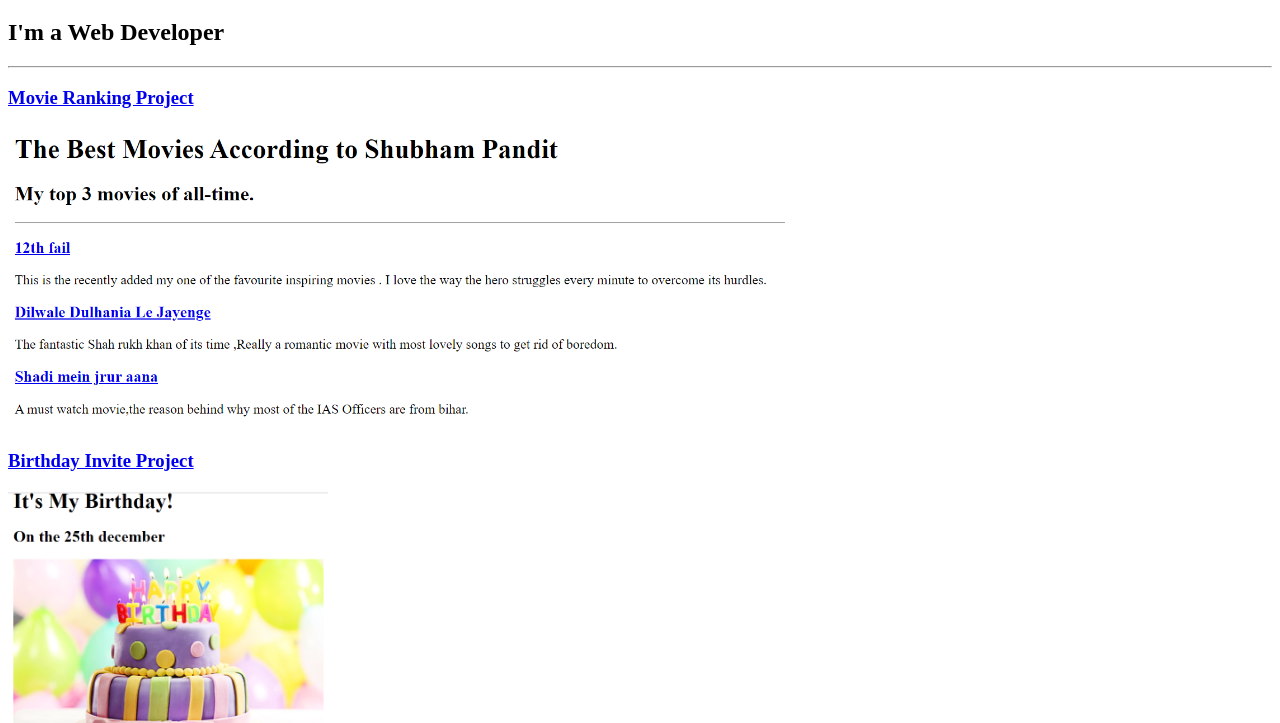
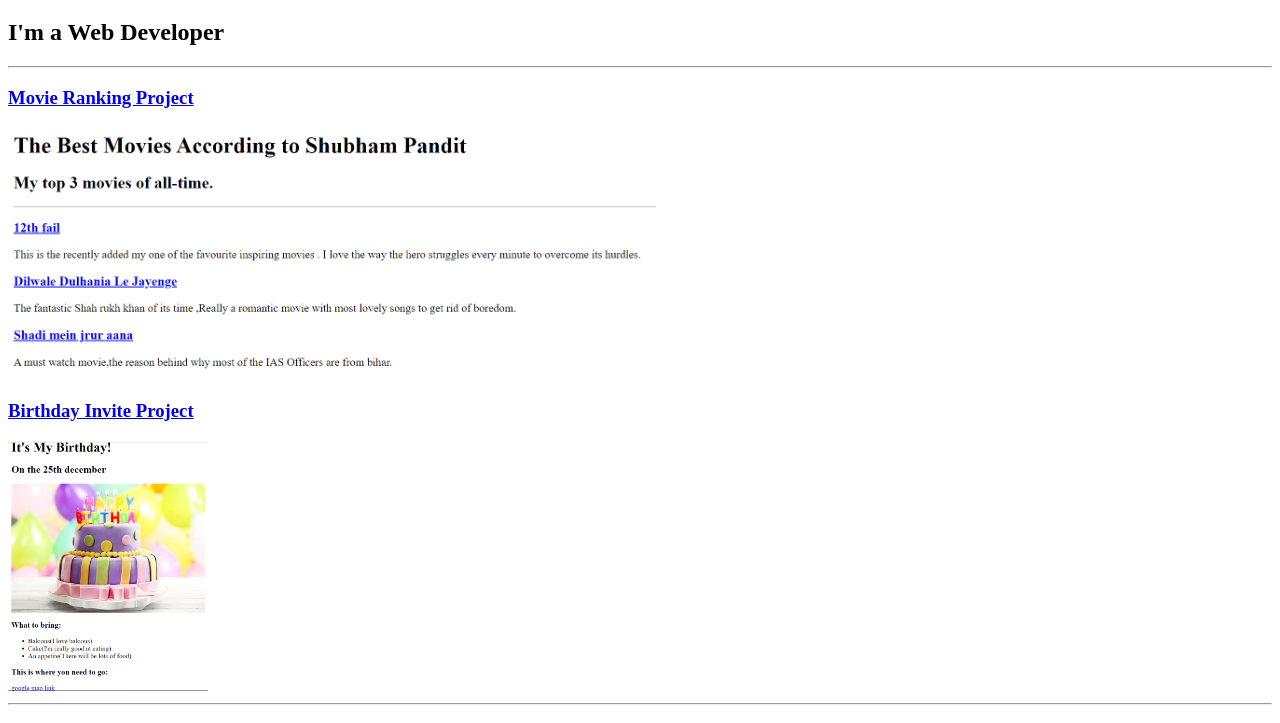
Before and after one commit to shubhampanditgithub/htmlportfolio, a plain HTML site: page index.html in a window 1280 px wide. Shown: the part 61-784 px from the top of the page. Drawn offline with Linux system fonts and the light colour scheme.

Commit message:
index.html

```diff
--- a/index.html
+++ b/index.html
@@ -10,9 +10,9 @@
         <h2>I'm a Web Developer</h2>
     <hr/>
     <h3><a href="./movie-ranking.html">Movie Ranking Project</a></h3>
-    <img src="./Movie-Ranking project.png" height="300" alt="movie ranking project preview "/>
+    <img src="./Movie-Ranking project.png" height="250" alt="movie ranking project preview "/>
     <h3><a href="./birthday-invite.html">Birthday Invite Project</a></h3>
-    <img src="./Birthday-invite project.png" height="400" alt="birthday invite project preview"/>
+    <img src="./Birthday-invite project.png" height="250" alt="birthday invite project preview"/>
     <hr/>
     <h4><a href="./about.html">About Me</a></h4>
     <h4><a href="./contact.html">Contact Me</a></h4>
```
